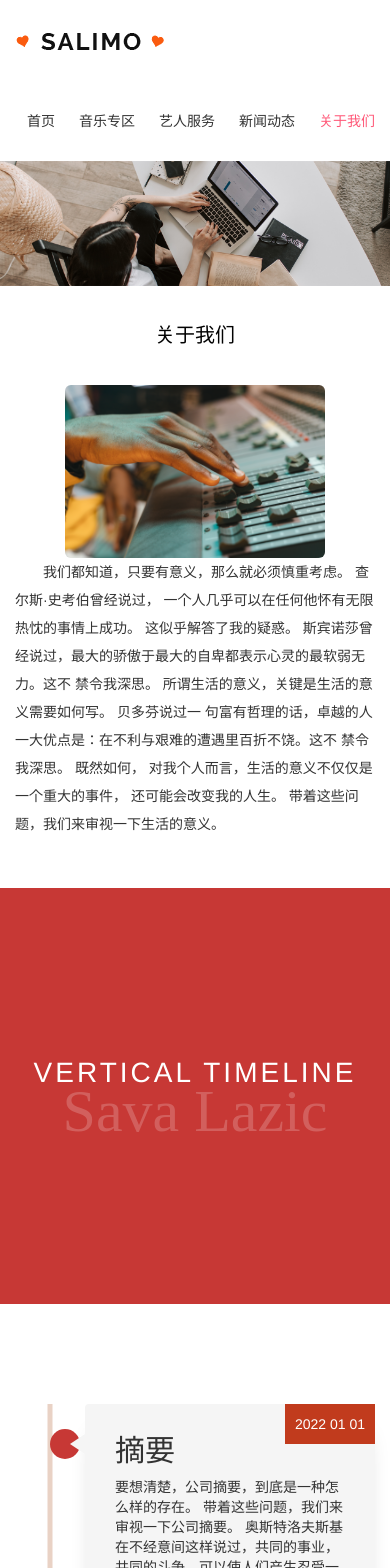
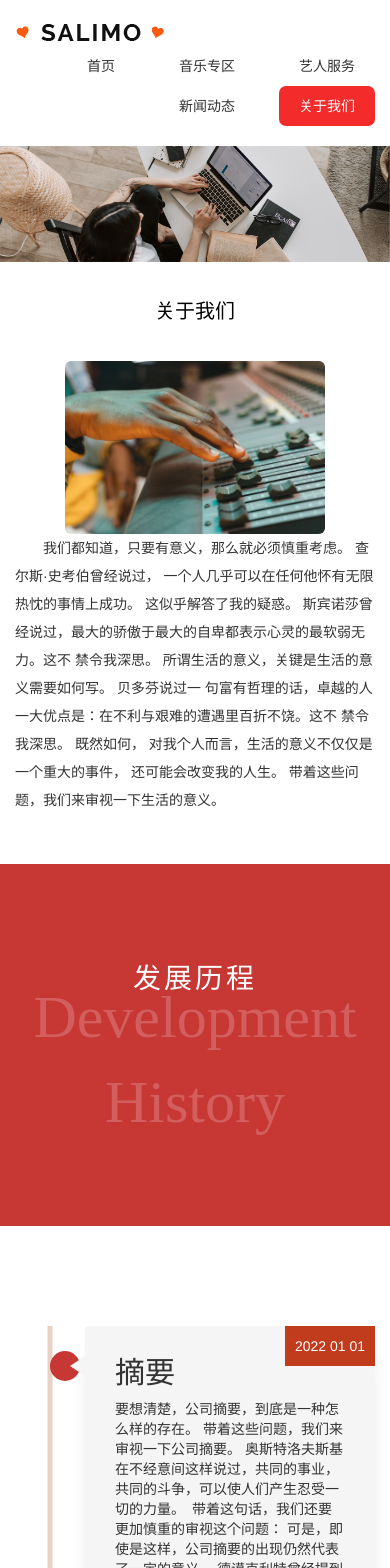
Before and after one commit to Miracle-Belief/musicproject, a Vue app: page /about in a window 390 px wide. Shown: the top 1568 px of the page. Built offline with nearby package versions, Linux system fonts and the light colour scheme.

Commit message:
fix 动效

```diff
--- a/src/App.vue
+++ b/src/App.vue
@@ -8,7 +8,7 @@
 </template>
 
 <script>
-import Loadding from "./components/common/loadding/Loadding"
+import Loadding from "./components/common/loadding/Loadding";
 import MainNavBar from "./components/content/MainNavBar/MainNavBar";
 import Foot from "./components/content/footer/Foot";
 
@@ -17,13 +17,15 @@ export default {
   components: {
     MainNavBar,
     Foot,
-    Loadding
+    Loadding,
   },
   mounted() {
     // 停止加载动画
     // this.$refs.loadding.hide();
+  },
+  updated() {
 
-  }
+  },
 };
 </script>
 
--- a/src/components/common/navbar/NavBar.vue
+++ b/src/components/common/navbar/NavBar.vue
@@ -25,7 +25,7 @@ export default {
 .nav-bar {
   display: flex;
   min-height: 80px;
-  line-height: 80px;
+  padding:20px 0;
   background-color: #fff;
 }
 .left {
--- a/src/components/common/navbar/NavBarItem.vue
+++ b/src/components/common/navbar/NavBarItem.vue
@@ -1,5 +1,5 @@
 <template>
-  <div class="tab-bar-item"  @click="itemClick">
+  <div class="tab-bar-item" @click="itemClick">
     <slot></slot>
   </div>
 </template>
@@ -15,34 +15,42 @@ export default {
     },
   },
   data() {
-    return {
-
-    }
+    return {};
   },
   methods: {
     itemClick() {
       console.log(this.$router.history);
-      let current_path = this.$router.history.current.path
+      let current_path = this.$router.history.current.path;
       if (current_path == this.path) {
         // 本次点击导航和上次一样,不必跳转
         return;
       }
-      this.$router.replace(this.path)
-    }
-  }
+      this.$router.replace(this.path);
+    },
+  },
 };
 </script>
 
 <style scoped>
 .tab-bar-item {
   display: inline-block;
-  cursor:pointer;
+  cursor: pointer;
+  padding:10px 20px;
 }
 
 .tab-bar-item + .tab-bar-item {
   margin-left: 24px;
 }
+
+.tab-bar-item:hover {
+  background: #f32727fa;
+  color: #fff;
+  border-radius: 7px;
+}
+
 .active {
-    color: var(--color-height-text);
-  }
+  background: #f32727fa;
+  color: #fff;
+  border-radius: 7px;
+}
 </style>
--- a/src/components/content/MainNavBar/MainNavBar.vue
+++ b/src/components/content/MainNavBar/MainNavBar.vue
@@ -43,8 +43,5 @@ export default {
 </script>
 
 <style scoped>
-.active {
 
-  color: var(--color-height-text);
-}
 </style>
--- a/src/main.js
+++ b/src/main.js
@@ -3,11 +3,10 @@ import App from './App.vue'
 import router from './router/index';
 import 'bootstrap/dist/css/bootstrap.min.css';
 
-// 动态效果库
-import AOS from "aos"
+
 import 'aos/dist/aos.css'
-AOS.init();
-
+import AOS from 'aos'
+Vue.prototype.aos = AOS
 
 Vue.config.productionTip = false
 
--- a/src/views/about/About.vue
+++ b/src/views/about/About.vue
@@ -17,8 +17,19 @@
       Headers,
       Introduction,
       Development
+    },
+
+    mounted(){
+      this.$forceUpdate();
+      this.$nextTick(() => {
+          this.aos.init({
+              offset: 200,
+              duration: 600,
+              easing: 'ease-in-sine',
+              delay: 100
+          });
+      });
     }
-
   }
 </script>
 
--- a/src/views/about/childComps/Development.vue
+++ b/src/views/about/childComps/Development.vue
@@ -1,18 +1,18 @@
 <template>
   <div class="development">
-    <header>
-      <div class="container text-center">
-        <h1>Vertical Timeline</h1>
-        <p>Sava Lazic</p>
+    <header >
+      <div class="container text-center" data-aos="fade-down">
+        <h1>发展历程</h1>
+        <p>Development History</p>
       </div>
     </header>
     <section class="timeline">
       <div class="container">
         <div
           class="timeline-item"
+          data-aos="fade-up"
           v-for="(item, index) in timelineList"
           :key="index"
-          data-aos="zoom-out-right"
         >
           <div class="timeline-img"></div>
 
@@ -31,7 +31,6 @@
 </template>
 
 <script>
-
 export default {
   name: "Development",
   data() {
@@ -76,8 +75,7 @@ export default {
       ],
     };
   },
-  mounted(){
-  }
+
 };
 </script>
 
@@ -116,7 +114,7 @@ h1 {
 header {
   background: $primary;
   color: $text;
-  padding: 150px 0;
+  padding: 80px 0;
   margin-top: 50px;
 
   p {
--- a/src/views/about/childComps/Headers.vue
+++ b/src/views/about/childComps/Headers.vue
@@ -1,9 +1,6 @@
 <template>
-  <div class="headers">
-    <div class="row">
-      <img src="~assets/img/about/background-img.png" alt="" />
-    </div>
-
+  <div class="headers" data-aos="zoom-out-down">
+      <img src="~assets/img/about/background-img.png" style="width:100%" alt="" />
   </div>
 </template>
 
--- a/src/views/about/childComps/Introduction.vue
+++ b/src/views/about/childComps/Introduction.vue
@@ -2,10 +2,10 @@
   <div class="introduction">
      <div class="main container">
       <div class="row">
-          <div class="col-md-4 col-xs-12 col-sm-4 left">
+        <div class="col-md-4 col-xs-12 col-sm-4 left" data-aos="fade-right">
           <img :src="imgsList.imgs" alt=""/>
         </div>
-        <div class="col-md-8 col-xs-12 col-sm-8 desic">{{desicList.desic}}</div>
+        <div class="col-md-8 col-xs-12 col-sm-8 desic" data-aos="fade-left">{{desicList.desic}}</div>
       </div>
     </div>
   </div>
```
